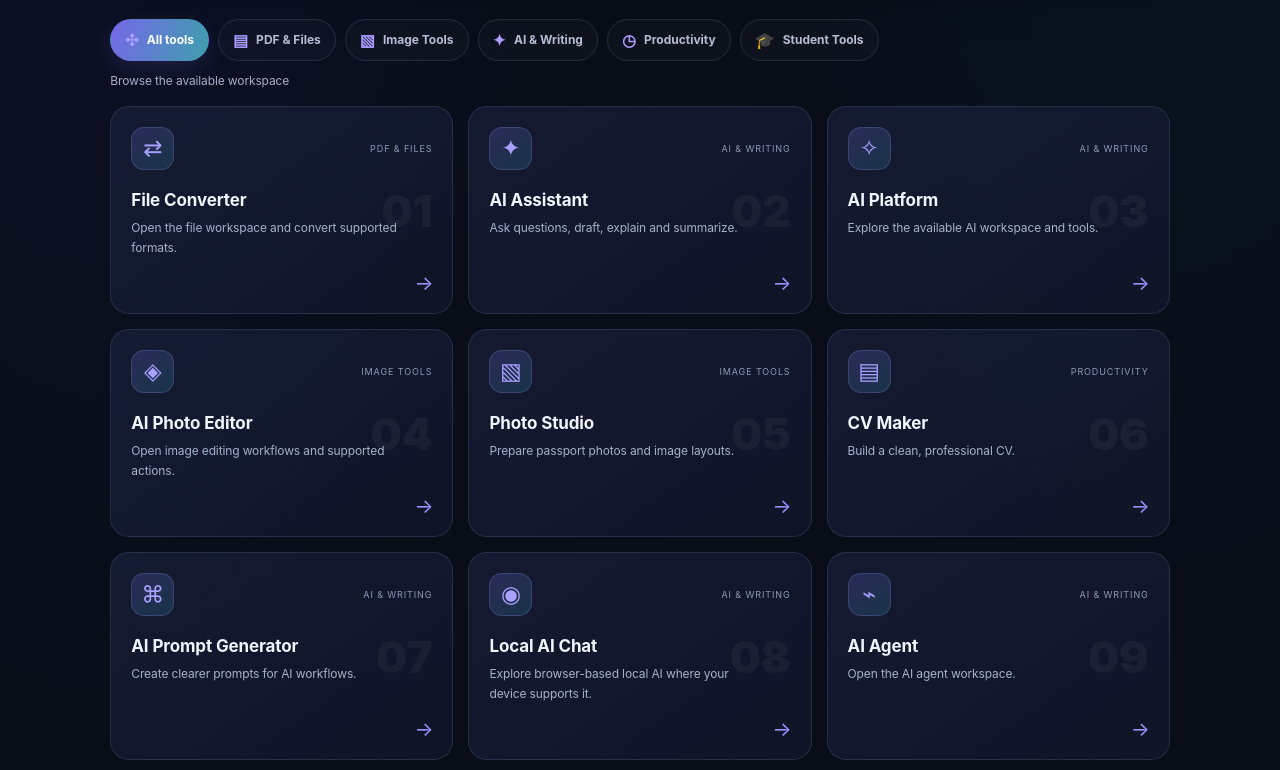
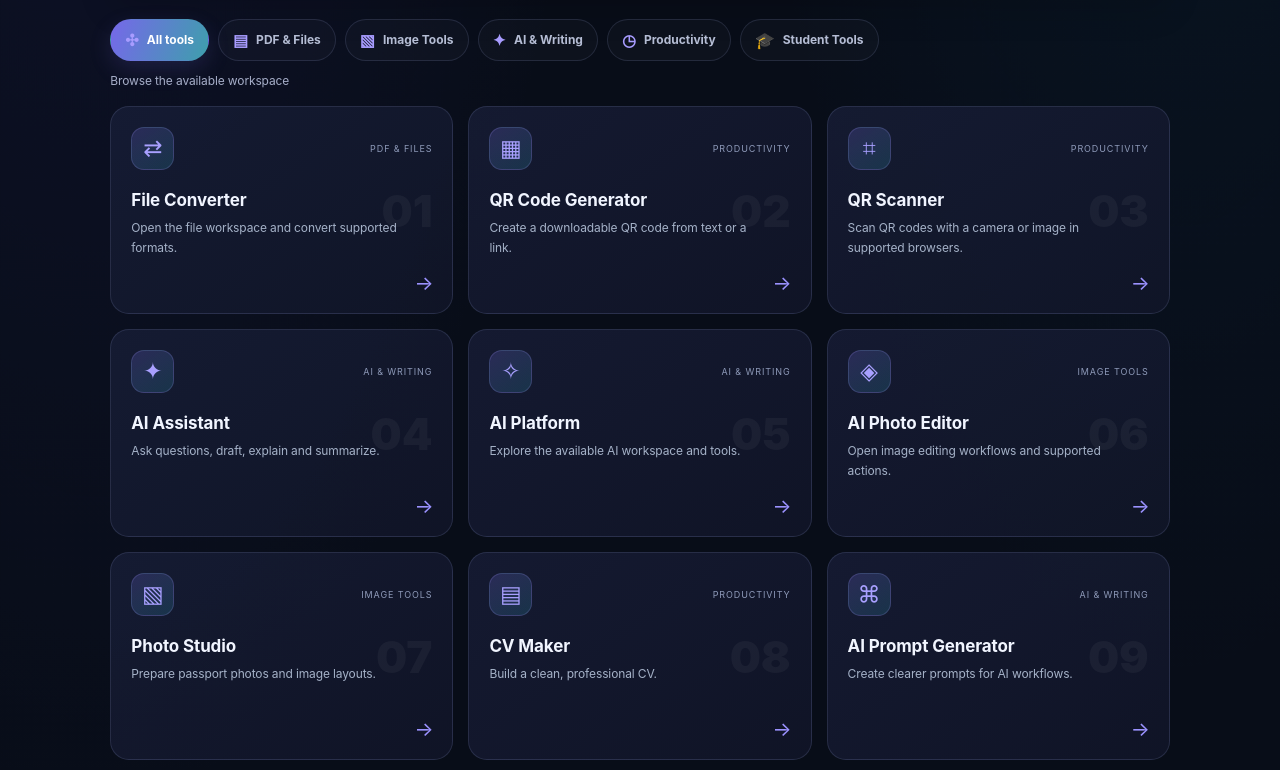
Before and after one commit to Afifarman/QuickToolBox, a Next.js app: page / in a window 1280 px wide. Shown: the part 1050-1820 px from the top of the page. Built offline with nearby package versions, Linux system fonts and the light colour scheme; no server answers.

Commit message:
feat(qr): list QR tools in homepage directory

```diff
--- a/components/PdfGuruInspiredHome.js
+++ b/components/PdfGuruInspiredHome.js
@@ -5,6 +5,8 @@ import { useMemo, useState } from "react";
 
 const tools = [
   { name: "File Converter", description: "Open the file workspace and convert supported formats.", href: "/file-converter", category: "PDF & Files", icon: "⇄", tags: "convert files pdf document image" },
+  { name: "QR Code Generator", description: "Create a downloadable QR code from text or a link.", href: "/qr-generator", category: "Productivity", icon: "▦", tags: "qr code generate barcode link" },
+  { name: "QR Scanner", description: "Scan QR codes with a camera or image in supported browsers.", href: "/qr-scanner", category: "Productivity", icon: "⌗", tags: "qr scan camera barcode image" },
   { name: "AI Assistant", description: "Ask questions, draft, explain and summarize.", href: "/ai", category: "AI & Writing", icon: "✦", tags: "chat write summarize explain ai" },
   { name: "AI Platform", description: "Explore the available AI workspace and tools.", href: "/ai-platform", category: "AI & Writing", icon: "✧", tags: "ai platform models tools" },
   { name: "AI Photo Editor", description: "Open image editing workflows and supported actions.", href: "/ai-photo-editor", category: "Image Tools", icon: "◈", tags: "image photo edit ai" },
```
